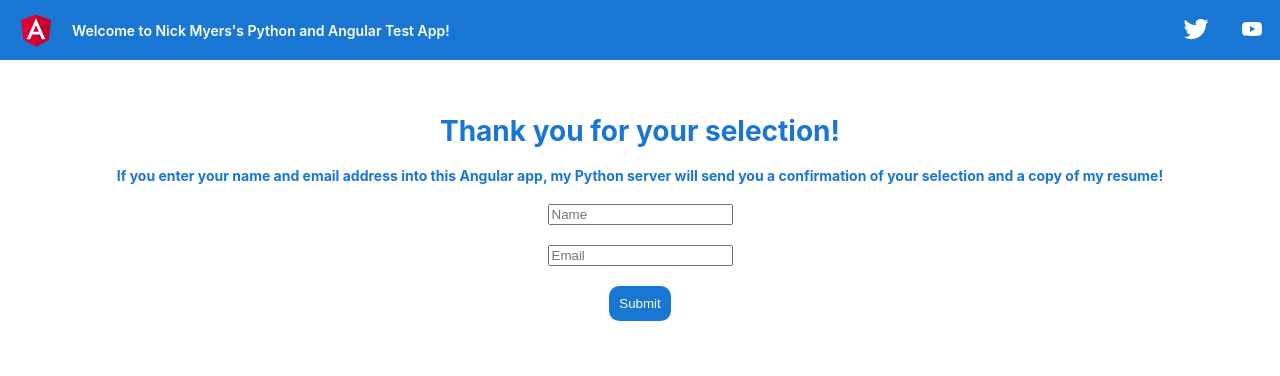
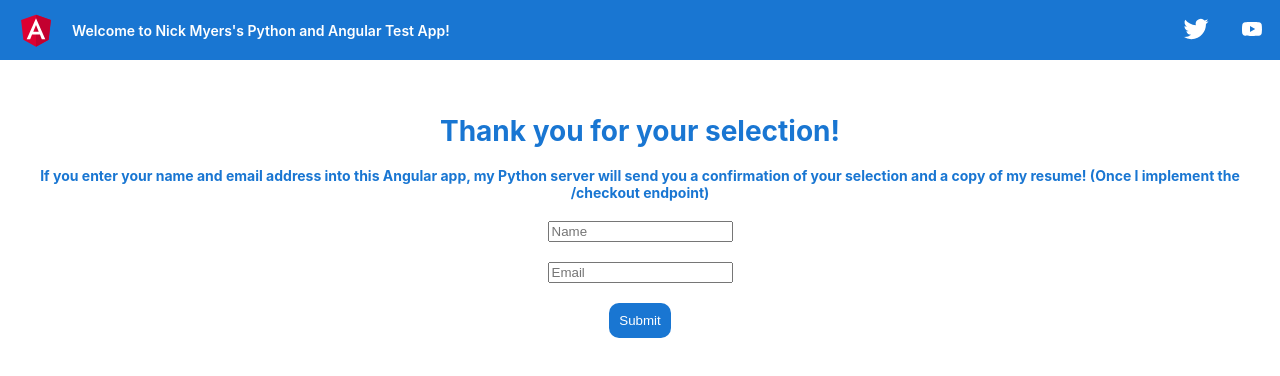
Before and after one commit to nick-myers-seattle/euler, an Angular app: page /checkout in a window 1280 px wide. Shown: the top 376 px of the page. Built offline with nearby package versions, Linux system fonts and the light colour scheme.

Commit message:
todo message for /checkout endpoint

```diff
--- a/src/app/checkout/checkout.component.html
+++ b/src/app/checkout/checkout.component.html
@@ -1,5 +1,5 @@
 <h1>Thank you for your selection!</h1>
-<h4>If you enter your name and email address into this Angular app, my Python server will send you a confirmation of your selection and a copy of my resume!</h4>
+<h4>If you enter your name and email address into this Angular app, my Python server will send you a confirmation of your selection and a copy of my resume! (Once I implement the /checkout endpoint)</h4>
 <!-- [(ngModel)]="name" -->
 <!-- [(ngModel)]="email" -->
 <input type="text" placeholder="Name" >
--- a/src/app/medical-supplies/medical-supplies.component.ts
+++ b/src/app/medical-supplies/medical-supplies.component.ts
@@ -30,7 +30,7 @@ export class MedicalSuppliesComponent implements OnInit {
           this.canes = true;
         } else if (item === 'crutches') {
           this.crutches = true;
-        } else if (item === 'hospital-bed') {
+        } else if (item === 'hospital-beds') {
           this.hospitalBeds = true;
         }
       });
```
